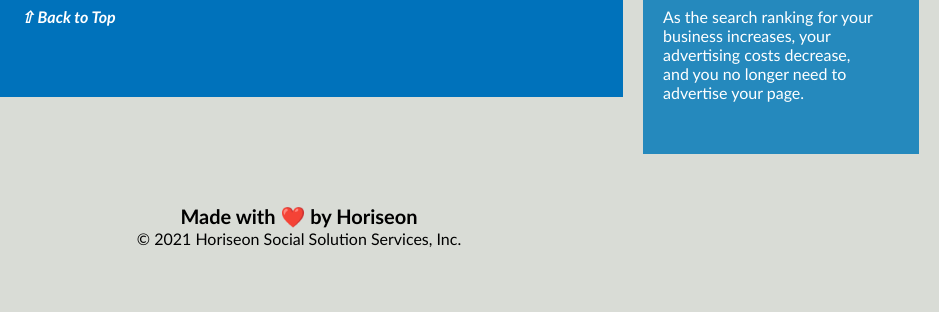
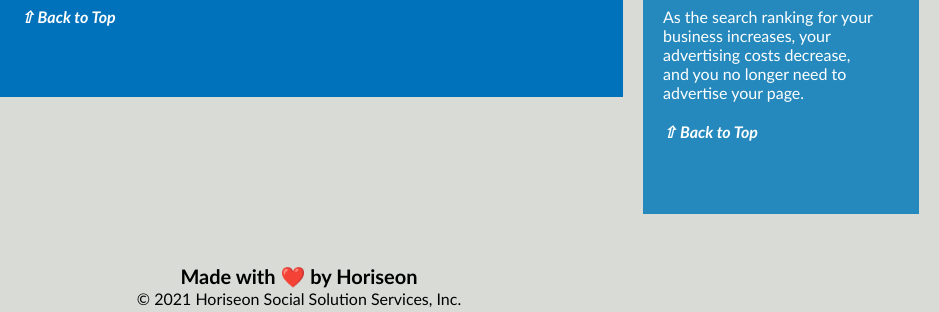
Before and after one commit to candracodes/homework-01, a plain HTML site: page index.html in a window 1280 px wide. Shown: the part 1765-2077 px from the top of the page, 341-1280 px from the left. Before the commit the page ends 2043 px from the top, so only its background shows below. Drawn offline with Linux system fonts and the light colour scheme.

Commit message:
Added numbered comments for main articles, and a back to top button to sidebar.

```diff
--- a/index.html
+++ b/index.html
@@ -34,7 +34,7 @@
     <main>
         <!-- Main Content Area -->
         <section>
-            <!-- Article |  -->
+            <!-- Article | 1 -->
             <article id="search-engine-optimization">
                 <img src="./assets/images/search-engine-optimization.jpg" alt="Search Engine Optimization Thumbnail"
                     class="float-left" />
@@ -49,7 +49,7 @@
                     <a href="#logo" alt="Back To Top">&#8679; Back to Top</a>
                 </p>
             </article>
-            <!-- Article |  -->
+            <!-- Article | 2 -->
             <article id="online-reputation-management">
                 <img src="./assets/images/online-reputation-management.jpg" alt="Online Reputation Management Thumbnail"
                     class="float-right" />
@@ -65,7 +65,7 @@
                     <a href="#logo" alt="Back To Top">&#8679; Back to Top</a>
                 </p>
             </article>
-            <!-- Article |  -->
+            <!-- Article | 3 -->
             <article id="social-media-marketing">
                 <img src="./assets/images/social-media-marketing.jpg" alt="Social Media Marketing Thumbnail"
                     class="float-left" />
@@ -117,6 +117,10 @@
                     longer
                     need to advertise your page.
                 </p>
+                <!-- Back To Top Link -->
+                <p class="back-to-top">
+                    <a href="#logo" alt="Back To Top">&#8679; Back to Top</a>
+                </p>
             </section>
         </aside>
 
```
